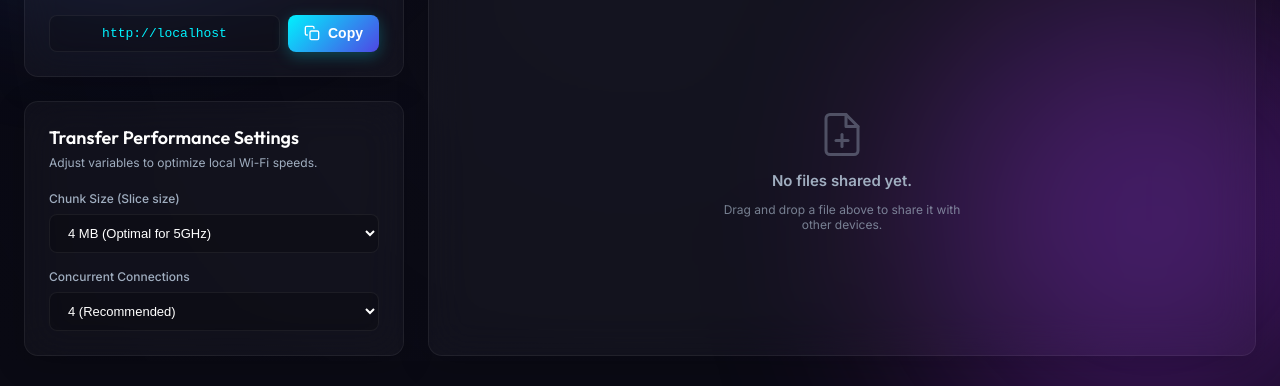
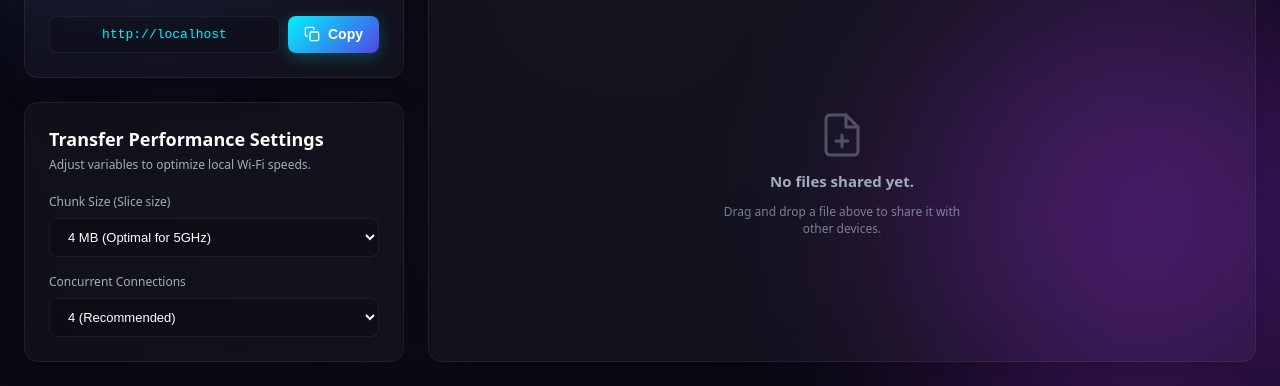
Before and after one commit to sooraz-roy-sky/Aeroshare-local, a plain HTML site: page web/index.html in a window 1280 px wide. Shown: the part 439-825 px from the top of the page. Drawn offline with Linux system fonts and the light colour scheme; no server answers.

Commit message:
Optimize font loading for 100% offline usage

```diff
--- a/web/index.html
+++ b/web/index.html
@@ -4,9 +4,6 @@
     <meta charset="UTF-8">
     <meta name="viewport" content="width=device-width, initial-scale=1.0">
     <title>AeroShare - High-Speed Local Wireless Data Transfer</title>
-    <link rel="preconnect" href="https://fonts.googleapis.com">
-    <link rel="preconnect" href="https://fonts.gstatic.com" crossorigin>
-    <link href="https://fonts.googleapis.com/css2?family=Inter:wght@300;400;500;600;700&family=Outfit:wght@400;500;600;700;800&display=swap" rel="stylesheet">
     <link rel="stylesheet" href="style.css">
 </head>
 <body class="dark-theme">
--- a/web/style.css
+++ b/web/style.css
@@ -23,8 +23,8 @@
     --radius-md: 14px;
     --radius-lg: 24px;
     --transition-smooth: all 0.3s cubic-bezier(0.4, 0, 0.2, 1);
-    --font-heading: 'Outfit', 'Inter', sans-serif;
-    --font-body: 'Inter', sans-serif;
+    --font-heading: system-ui, -apple-system, BlinkMacSystemFont, "Segoe UI", Roboto, Helvetica, Arial, sans-serif;
+    --font-body: system-ui, -apple-system, BlinkMacSystemFont, "Segoe UI", Roboto, Helvetica, Arial, sans-serif;
 }
 
 /* Light Theme Variables */
```
